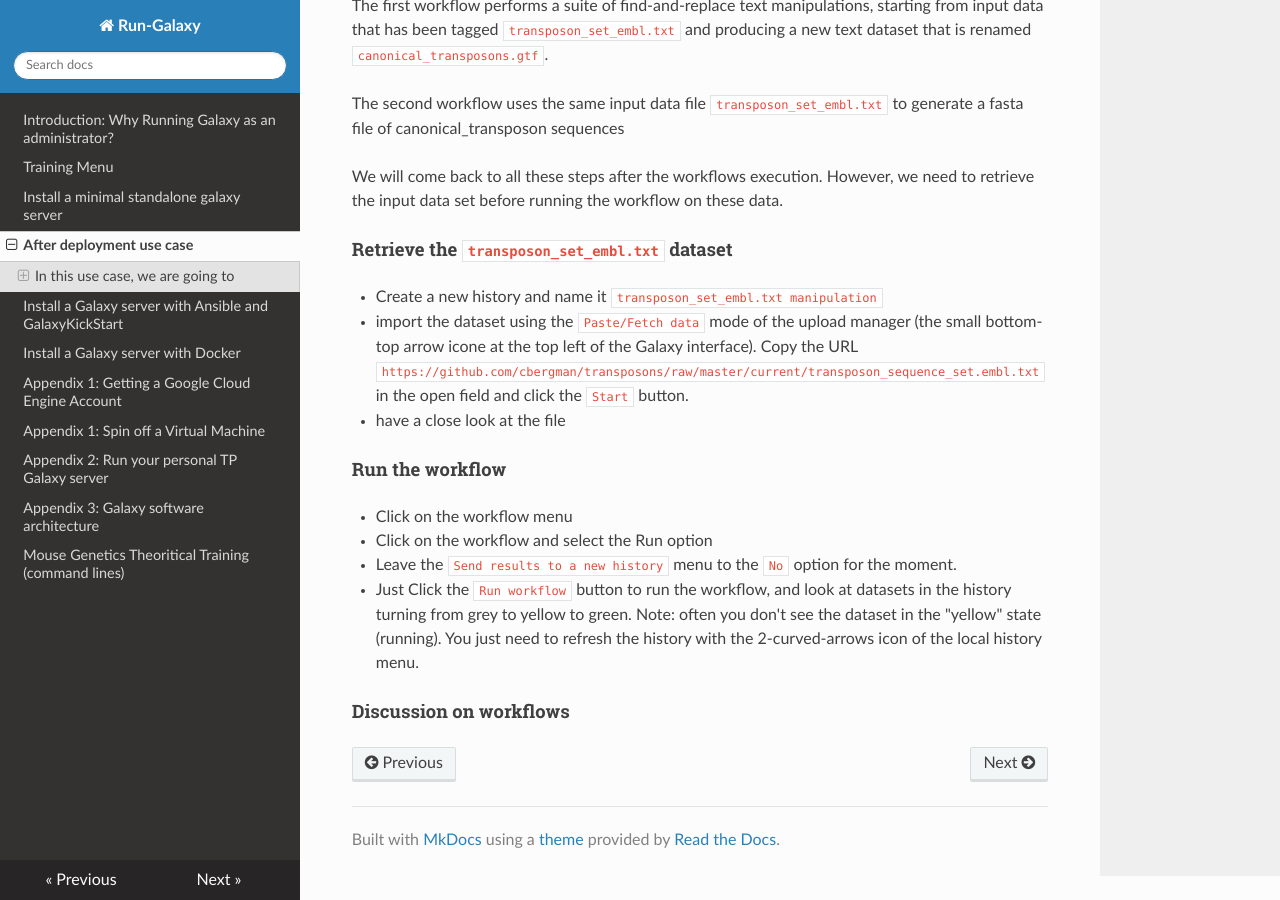
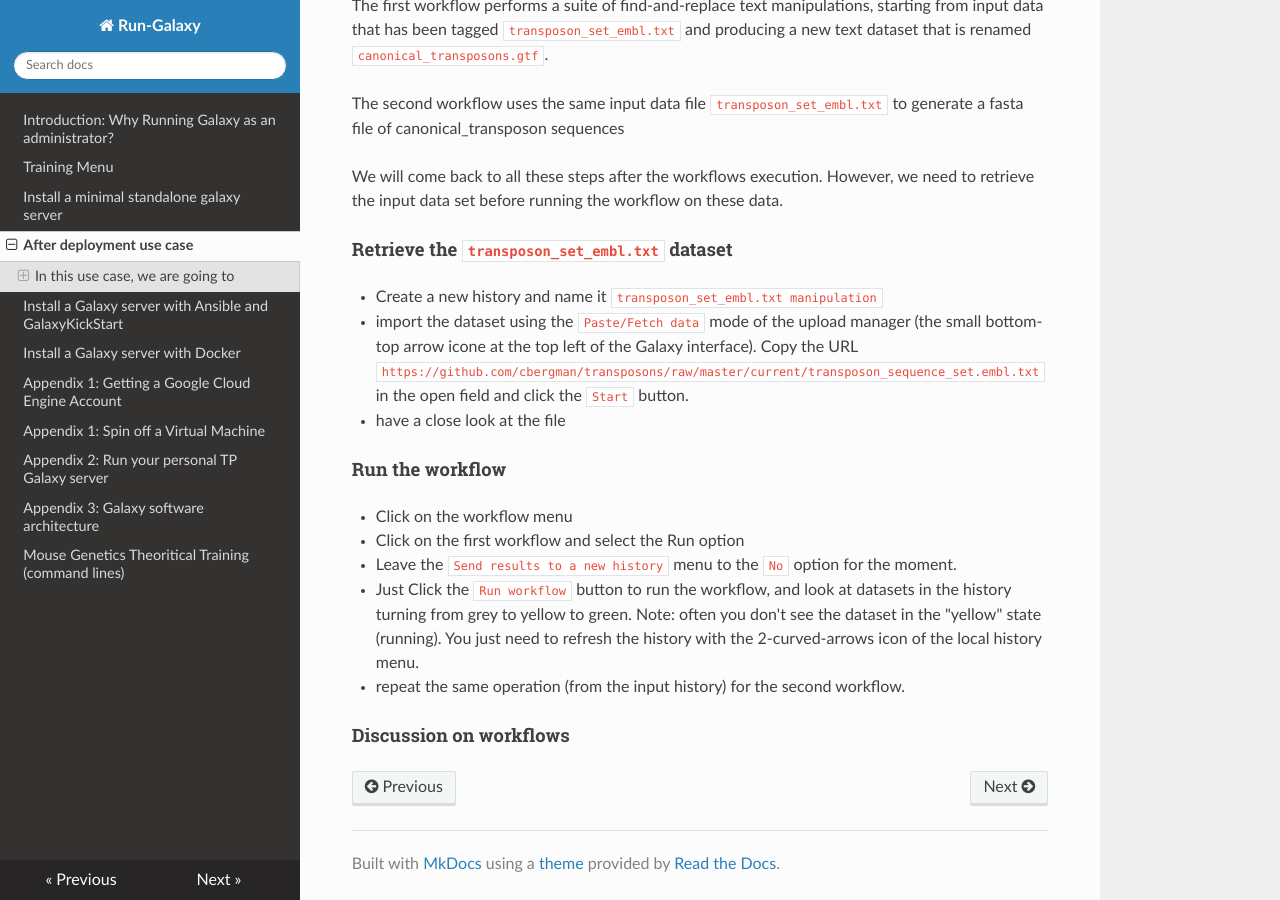
Before and after one commit to ARTbio/Run-Galaxy, an MkDocs documentation site: the page built from docs/Run_workflow.md, in a window 1280 px wide and 900 px high, scrolled down 4179 px. Built offline with MkDocs 1.6.1, drawn with Linux system fonts in a browser that asks for light colours; nearby versions of some CDN libraries; old or Windows-style settings are respelled for this version of MkDocs.

```diff
--- a/docs/Run_workflow.md
+++ b/docs/Run_workflow.md
@@ -163,11 +163,12 @@ in the open field and click the `Start` button.
 #### Run the workflow
 
 - Click on the workflow menu
-- Click on the workflow and select the Run option
+- Click on the first workflow and select the Run option
 - Leave the `Send results to a new history` menu to the `No` option for the moment.
 - Just Click the `Run workflow` button to run the workflow, and look at datasets in the
 history turning from grey to yellow to green. Note: often you don't see the dataset in the
 "yellow" state (running). You just need to refresh the history with the 2-curved-arrows
 icon of the local history menu.
+- repeat the same operation (from the input history) for the second workflow.
 
 #### Discussion on workflows
```
